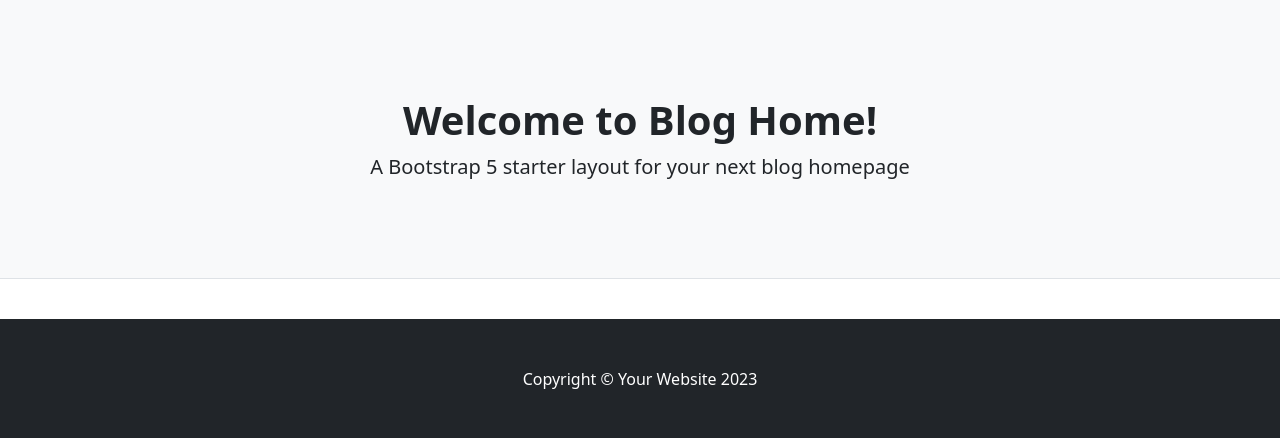
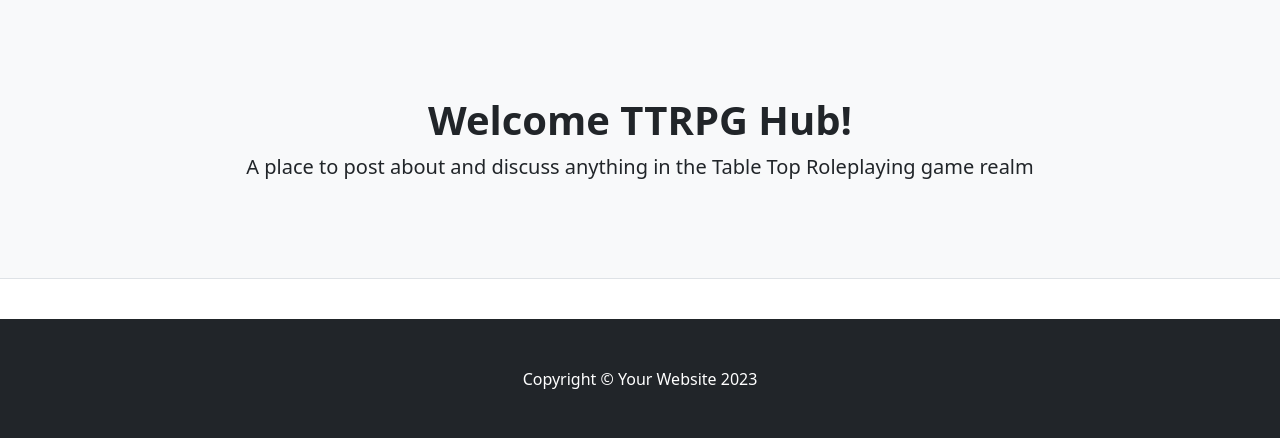
Before and after one commit to Dekeypetey40/TTRPG-Hub, a Django app: page / in a window 1280 px wide. Shown: the part 56-494 px from the top of the page. Run offline with Django 4.2, Linux system fonts and the light colour scheme; data that the repository does not hold is empty; parts of the project's set-up code (start-up, migrations or seed data) failed here and were passed over.

Commit message:
Change post list template

```diff
--- a/templates/base.html
+++ b/templates/base.html
@@ -33,8 +33,8 @@
     <header class="py-5 bg-light border-bottom mb-4">
         <div class="container">
             <div class="text-center my-5">
-                <h1 class="fw-bolder">Welcome to Blog Home!</h1>
-                <p class="lead mb-0">A Bootstrap 5 starter layout for your next blog homepage</p>
+                <h1 class="fw-bolder">Welcome TTRPG Hub!</h1>
+                <p class="lead mb-0">A place to post about and discuss anything in the Table Top Roleplaying game realm</p>
             </div>
         </div>
     </header>
--- a/templates/index.html
+++ b/templates/index.html
@@ -10,8 +10,7 @@
         <div class="col-12 mt-3 left">
             <div class="row">
             {% for post in post_list %}
-                <div class="col-lg-4">
-                    <!-- Blog post-->
+                <div class="col-md-4">
                     <div class="card mb-4">
                         <div class="card-body">
                             <div class="image-container">
@@ -28,9 +27,9 @@
                                     </p>
                                 </div>
                             </div>
-                            <div class="small text-muted">{{ post.created_on}}</div>
                             <h2 class="card-title h4">{{ post.title }}</h2>
                             <p class="card-text">{{ post.excerpt }}</p>
+                            <div class="small text-muted">{{ post.created_on}}</div>
                             <a class="btn btn-primary" href="#">Read more →</a>
                             <hr>
                             <i class="bi bi-heart"></i>{{ post.number_of_likes }}
```
